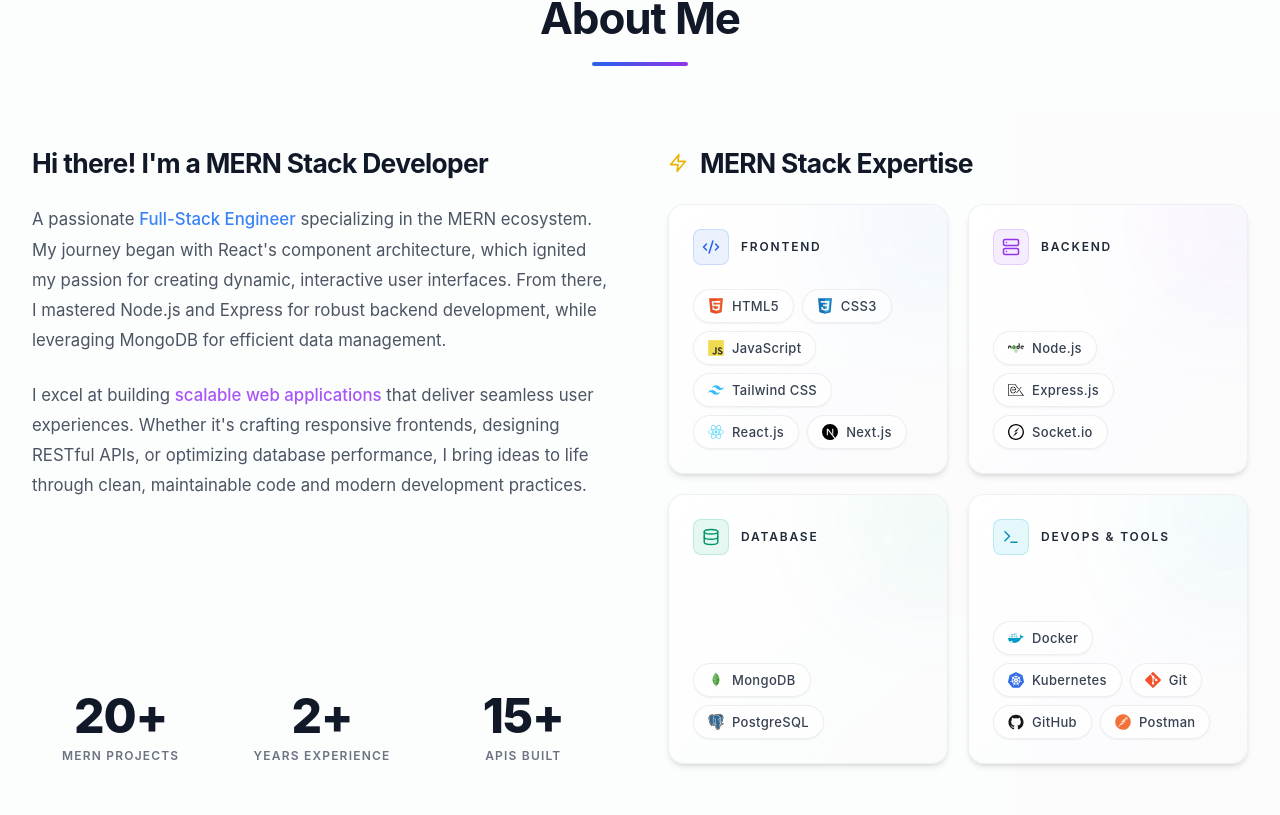
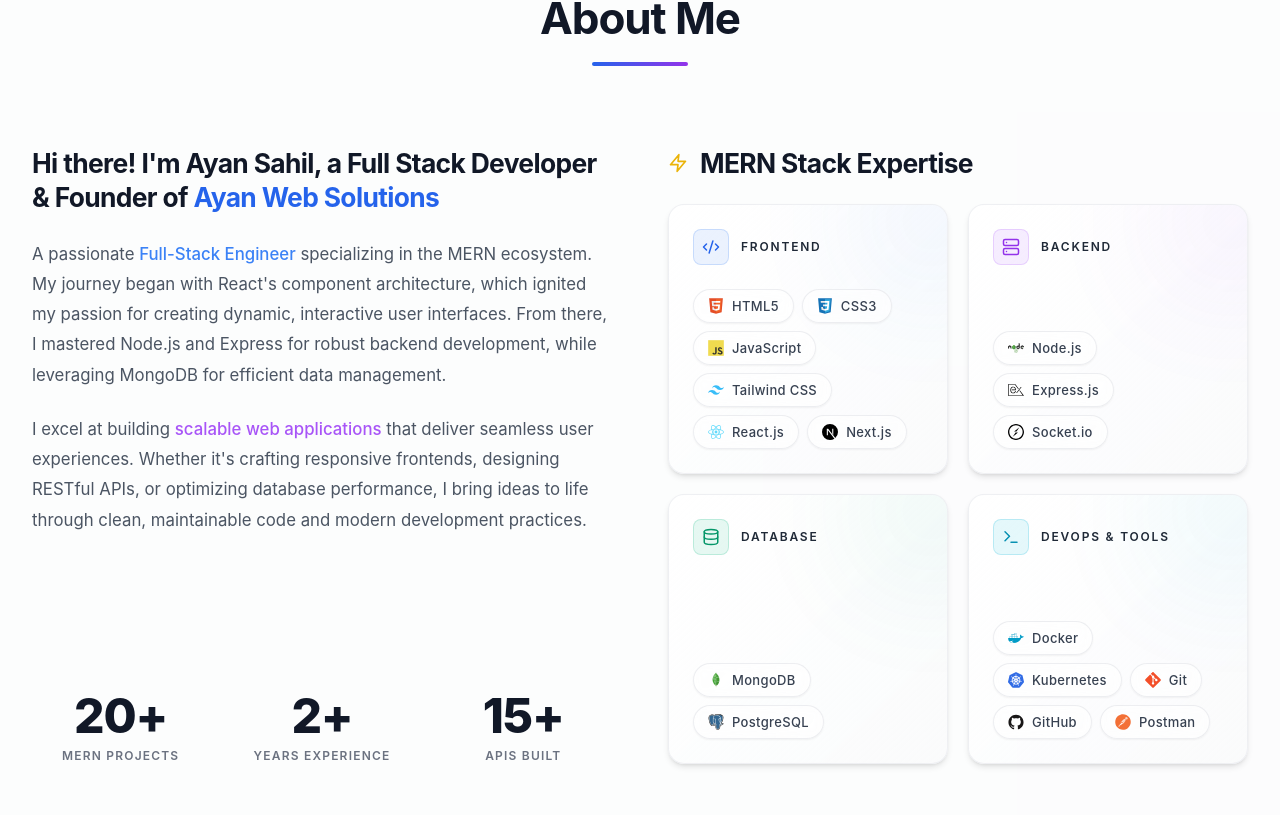
Before and after one commit to Ayansahil/Portfolio, a React (Vite) app: page / in a window 1280 px wide. Shown: the part 905-1720 px from the top of the page. Built offline with nearby package versions, Linux system fonts and the light colour scheme.

Commit message:
refactor: update SEO schemas, metadata, and site content to emphasize Ayan Sahil and Ayan Web Solutions branding.

```diff
--- a/src/App.jsx
+++ b/src/App.jsx
@@ -23,9 +23,9 @@
 const HomePage = () => (
   <>
     <SEO
-      title="Ayan Web Solutions"
-      description="Ayan Web Solutions helps businesses build websites that create trust and generate more enquiries. Freelance Web Developer based in Bhopal."
-      keywords="Full Stack Developer Bhopal, React Developer Bhopal, MERN Stack Developer Bhopal, Freelance Web Developer Bhopal"
+      title="Ayan Sahil | Full Stack Developer | Founder of Ayan Web Solutions"
+      description="Ayan Sahil is a Full Stack Developer and the founder of Ayan Web Solutions, providing professional web development services in Bhopal."
+      keywords="Ayan Sahil, Ayan Web Solutions, Full Stack Developer Bhopal, React Developer Bhopal, MERN Stack Developer Bhopal, Freelance Web Developer Bhopal"
       url="https://ayanportfolio.in"
       jsonLd={[localBusinessSchema, personSchema, webSiteSchema]}
     />
@@ -47,8 +47,8 @@
     className="pt-20"
   >
     <SEO
-      title="About Ayan | Freelance Web Developer"
-      description="Learn more about Ayan, a Full Stack Developer from Bhopal specializing in React, Vite, Node.js, and technical SEO."
+      title="About Ayan Sahil - Founder of Ayan Web Solutions"
+      description="Learn more about Ayan Sahil, a Full Stack Developer from Bhopal specializing in React, Vite, Node.js, and technical SEO."
       url="https://ayanportfolio.in/about"
       jsonLd={personSchema}
     />
@@ -65,8 +65,8 @@
     className="pt-20"
   >
     <SEO
-      title="Experience | React & Node.js Developer"
-      description="My professional experience as a Web Developer, building scalable and performant web applications."
+      title="Experience | Ayan Sahil | Ayan Web Solutions"
+      description="Professional web development experience of Ayan Sahil, building scalable and performant web applications."
       url="https://ayanportfolio.in/experience"
     />
     <Experience />
@@ -82,8 +82,8 @@
     className="pt-20"
   >
     <SEO
-      title="Projects | Custom Web Development"
-      description="Explore my recent projects, including business websites, landing pages, and web applications built with React and Tailwind CSS."
+      title="Projects by Ayan Sahil | Ayan Web Solutions"
+      description="Explore recent projects by Ayan Sahil and Ayan Web Solutions, including business websites, landing pages, and web apps."
       url="https://ayanportfolio.in/projects"
       jsonLd={getPortfolioSchema("https://ayanportfolio.in/projects")}
     />
@@ -100,8 +100,8 @@
     className="pt-20"
   >
     <SEO
-      title="Web Development Services | Bhopal"
-      description="We offer professional website development, UI/UX design, backend development, and performance optimization for local businesses."
+      title="Web Development Services by Ayan Web Solutions"
+      description="Ayan Web Solutions offers professional website development, UI/UX design, backend development, and performance optimization for local businesses."
       url="https://ayanportfolio.in/services"
       jsonLd={professionalServiceSchema}
     />
@@ -118,8 +118,8 @@
     className="pt-20"
   >
     <SEO
-      title="Contact | Ayan Web Solutions"
-      description="Get in touch to discuss your next web development project. We build fast, professional websites for businesses."
+      title="Contact Ayan Sahil & Ayan Web Solutions"
+      description="Get in touch with Ayan Sahil to discuss your next web development project with Ayan Web Solutions."
       url="https://ayanportfolio.in/contact"
     />
     <Contact />
@@ -135,8 +135,8 @@
     className="pt-20 min-h-screen flex items-center justify-center"
   >
     <SEO
-      title="Blog | Web Development & SEO"
-      description="Read our latest articles on React, technical SEO, and modern web development."
+      title="Blog by Ayan Sahil | Ayan Web Solutions"
+      description="Read the latest articles on React, technical SEO, and modern web development by Ayan Sahil."
       url="https://ayanportfolio.in/blog"
     />
     <div className="text-center">
@@ -159,8 +159,8 @@
     className="pt-20"
   >
     <SEO
-      title="Portfolio | Ayan Web Solutions"
-      description="View our portfolio of business websites, landing pages, and e-commerce stores."
+      title="Portfolio of Ayan Sahil | Ayan Web Solutions"
+      description="View the web development portfolio of Ayan Sahil and Ayan Web Solutions."
       url="https://ayanportfolio.in/portfolio"
       jsonLd={getPortfolioSchema("https://ayanportfolio.in/portfolio")}
     />
--- a/src/components/About.jsx
+++ b/src/components/About.jsx
@@ -1,5 +1,6 @@
 import React, { useState, useEffect, useRef } from 'react';
 import { motion } from 'framer-motion';
+import { Link } from 'react-router-dom';
 import {
   Globe,
   Music,
@@ -156,7 +157,7 @@
             className="flex flex-col h-full"
           >
             <h3 className="text-2xl lg:text-[1.65rem] leading-[1.3] font-bold tracking-tight text-gray-900 dark:text-white mb-6">
-              Hi there! I'm a MERN Stack Developer
+              Hi there! I'm Ayan Sahil, a Full Stack Developer & Founder of <Link to="/services" className="text-blue-600 hover:underline">Ayan Web Solutions</Link>
             </h3>
 
             <div className="space-y-6 text-gray-600 dark:text-gray-300 text-[1.05rem] leading-[1.8] max-w-[65ch]">
--- a/src/components/Contact.jsx
+++ b/src/components/Contact.jsx
@@ -173,7 +173,7 @@
           </h2>
           <div className="w-24 h-1 bg-gradient-to-r from-blue-600 to-purple-600 mx-auto rounded-full"></div>
           <p className="mt-6 text-xl text-gray-600 dark:text-gray-400 max-w-3xl mx-auto">
-            Ready to start your next project? Let's discuss how we can work together to bring your ideas to life.
+            Ready to start your next project? Contact Ayan Sahil and the team at Ayan Web Solutions to bring your ideas to life.
           </p>
         </motion.div>
 
--- a/src/components/Footer.jsx
+++ b/src/components/Footer.jsx
@@ -230,7 +230,7 @@
                 viewport={{ once: true }}
                 className="flex items-center text-gray-400 text-sm"
               >
-                <span>© {currentYear} Ayan. Made with</span>
+                <span>© {currentYear} Ayan Web Solutions by Ayan Sahil. Made with</span>
                 <Heart size={16} className="mx-2 text-red-500 animate-pulse" />
                 <span>and</span>
                 <Code size={16} className="mx-2 text-blue-400" />
--- a/src/components/Hero.jsx
+++ b/src/components/Hero.jsx
@@ -5,7 +5,7 @@
 import ReactTypingEffect from 'react-typing-effect';
 
 const Hero = () => {
-  const roles = ['Full Stack Developer', 'UI/UX Designer', 'Problem Solver', 'Tech Enthusiast'];
+  const roles = ['Full Stack Developer', 'Founder of Ayan Web Solutions', 'UI/UX Designer', 'Tech Enthusiast'];
 
   const scrollToAbout = () => {
     document.querySelector('#about').scrollIntoView({ behavior: 'smooth' });
--- a/src/data/seoSchemas.js
+++ b/src/data/seoSchemas.js
@@ -1,10 +1,57 @@
+export const personSchema = {
+  "@context": "https://schema.org",
+  "@type": "Person",
+  "@id": "https://ayanportfolio.in/#ayan-sahil",
+  "name": "Ayan Sahil",
+  "url": "https://ayanportfolio.in",
+  "image": "https://ayanportfolio.in/og-image.jpg",
+  "jobTitle": "Full Stack Developer",
+  "hasOccupation": {
+    "@type": "Occupation",
+    "name": "Freelance Web Developer",
+    "estimatedSalary": {
+      "@type": "MonetaryAmountDistribution",
+      "currency": "INR"
+    }
+  },
+  "worksFor": {
+    "@id": "https://ayanportfolio.in/#organization"
+  },
+  "founderOf": {
+    "@id": "https://ayanportfolio.in/#organization"
+  },
+  "sameAs": [
+    "https://www.linkedin.com/in/ayan-sahil-81aa04249/",
+    "https://github.com/Ayansahil",
+    "https://www.youtube.com/@AyanSahil",
+    "https://www.instagram.com/ayan_sahil7"
+  ],
+  "knowsAbout": [
+    "React", "Vite", "Node.js", "MERN Stack", "Tailwind CSS", "Technical SEO", "Entity SEO", "Local SEO"
+  ]
+};
+
 export const localBusinessSchema = {
   "@context": "https://schema.org",
   "@type": "LocalBusiness",
+  "@id": "https://ayanportfolio.in/#organization",
   "name": "Ayan Web Solutions",
+  "url": "https://ayanportfolio.in",
+  "logo": "https://ayanportfolio.in/vite.svg",
   "image": "https://ayanportfolio.in/og-image.jpg",
-  "description": "Professional website development, landing pages, and e-commerce stores in Bhopal.",
-  "url": "https://ayanportfolio.in",
+  "description": "Ayan Web Solutions, founded by Ayan Sahil, provides professional website development, landing pages, and e-commerce stores in Bhopal.",
+  "founder": {
+    "@id": "https://ayanportfolio.in/#ayan-sahil"
+  },
+  "sameAs": [
+    "https://share.google/DtteWWq6SgMtpsu3D"
+  ],
+  "contactPoint": {
+    "@type": "ContactPoint",
+    "contactType": "customer support",
+    "email": "ayans8557@gmail.com",
+    "availableLanguage": ["English", "Hindi"]
+  },
   "address": {
     "@type": "PostalAddress",
     "addressLocality": "Bhopal",
@@ -19,25 +66,15 @@
   "priceRange": "$$"
 };
 
-export const personSchema = {
-  "@context": "https://schema.org",
-  "@type": "Person",
-  "name": "Ayan",
-  "url": "https://ayanportfolio.in",
-  "jobTitle": ["Full Stack Developer", "Freelance Web Developer"],
-  "worksFor": {
-    "@type": "Organization",
-    "name": "Ayan Web Solutions"
-  },
-  "knowsAbout": ["React", "Vite", "Node.js", "MERN Stack", "Tailwind CSS", "Technical SEO"]
-};
-
 export const professionalServiceSchema = {
   "@context": "https://schema.org",
   "@type": "ProfessionalService",
   "name": "Ayan Web Solutions",
   "image": "https://ayanportfolio.in/og-image.jpg",
   "description": "We build fast, professional, mobile-friendly websites that improve credibility and generate enquiries.",
+  "brand": {
+    "@id": "https://ayanportfolio.in/#organization"
+  },
   "address": {
     "@type": "PostalAddress",
     "addressLocality": "Bhopal",
@@ -49,8 +86,12 @@
 export const webSiteSchema = {
   "@context": "https://schema.org",
   "@type": "WebSite",
+  "@id": "https://ayanportfolio.in/#website",
   "name": "Ayan Web Solutions",
-  "url": "https://ayanportfolio.in"
+  "url": "https://ayanportfolio.in",
+  "publisher": {
+    "@id": "https://ayanportfolio.in/#organization"
+  }
 };
 
 export const getPortfolioSchema = (url) => ({
@@ -58,5 +99,5 @@
   "@type": "CollectionPage",
   "name": "Portfolio - Ayan Web Solutions",
   "url": url,
-  "description": "Check out some of our recent web development projects."
+  "description": "Check out some of our recent web development projects by Ayan Sahil and Ayan Web Solutions."
 });
```
